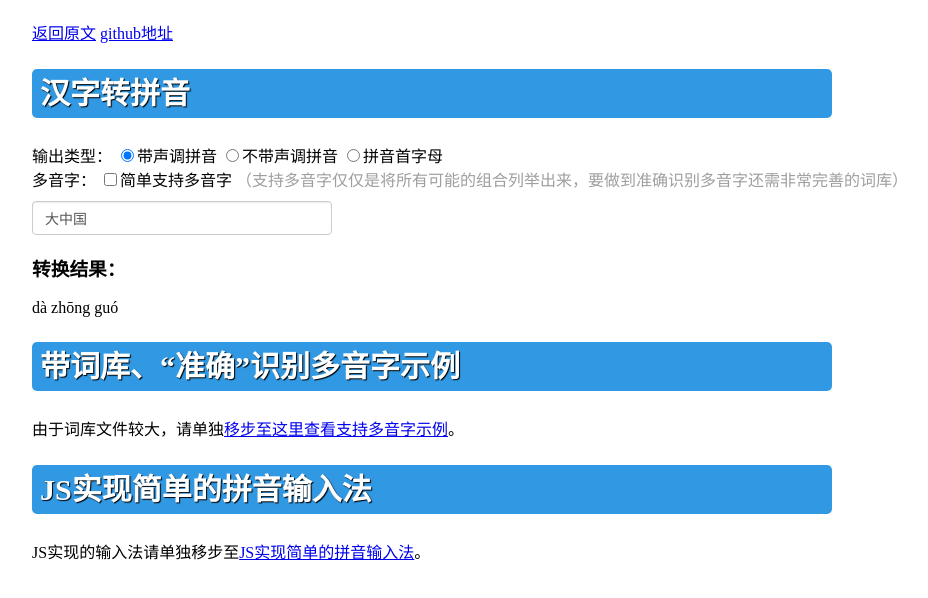
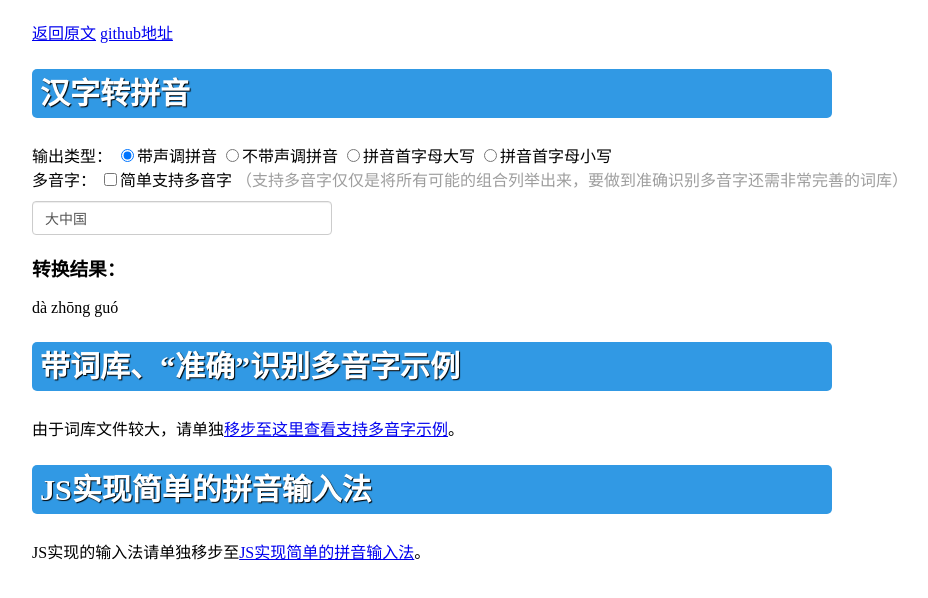
Before and after one commit to sxei/pinyinjs, a website: page index.html in a window 1280 px wide. Shown: the whole page, without its empty margins (96-1024 px from the left). Drawn offline with Linux system fonts and the light colour scheme.

Commit message:
拼音首字母小写

```diff
--- a/index.html
+++ b/index.html
@@ -63,7 +63,8 @@
 			<span>输出类型：</span>
 			<label><input type="radio" name="pinyin_type" value="0" checked/>带声调拼音</label>
 			<label><input type="radio" name="pinyin_type" value="1"/>不带声调拼音</label>
-			<label><input type="radio" name="pinyin_type" value="2"/>拼音首字母</label>
+			<label><input type="radio" name="pinyin_type" value="2"/>拼音首字母大写</label>
+			<label><input type="radio" name="pinyin_type" value="3"/>拼音首字母小写</label>
 		</div>
 		<div>
 			<span>多音字：</span>
@@ -99,6 +100,7 @@
 				case '0': result = pinyinUtil.getPinyin(value, ' ', true, polyphone); break;
 				case '1': result = pinyinUtil.getPinyin(value, ' ', false, polyphone); break;
 				case '2': result = pinyinUtil.getFirstLetter(value, polyphone); break;
+				case '3': result = pinyinUtil.getFirstLetter(value, polyphone).toLowerCase(); break;
 				default: break;
 			}
 		}
```
